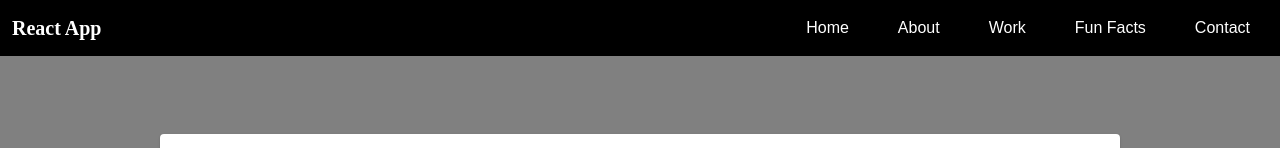
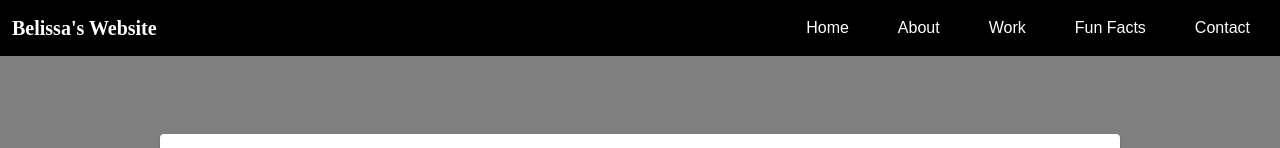
Before and after one commit to belissa28/personal-website, a React (Create React App) app: page / in a window 1280 px wide. Shown: the top 148 px of the page. Built offline with nearby package versions, Linux system fonts and the light colour scheme.

Commit message:
Changed name in the navbar.

```diff
--- a/src/NavBar.js
+++ b/src/NavBar.js
@@ -7,7 +7,7 @@ const NavBar = () => {
     return (
         <Navbar bg="black" expand="lg">
             <Container fluid className={styles.navbarContainer}>
-                <Navbar.Brand as={NavLink} to="/" className={styles.navbar} style={{ color: 'white', fontWeight: 'bold', marginLeft: 'auto' }}>React App</Navbar.Brand>
+                <Navbar.Brand as={NavLink} to="/" className={styles.navbar} style={{ color: 'white', fontWeight: 'bold', marginLeft: 'auto' }}>Belissa's Website</Navbar.Brand>
                 <Navbar.Toggle aria-controls="basic-navbar-nav" />
                 <Navbar.Collapse id="basic-navbar-nav">
                     <Nav className="ms-auto" >
```
